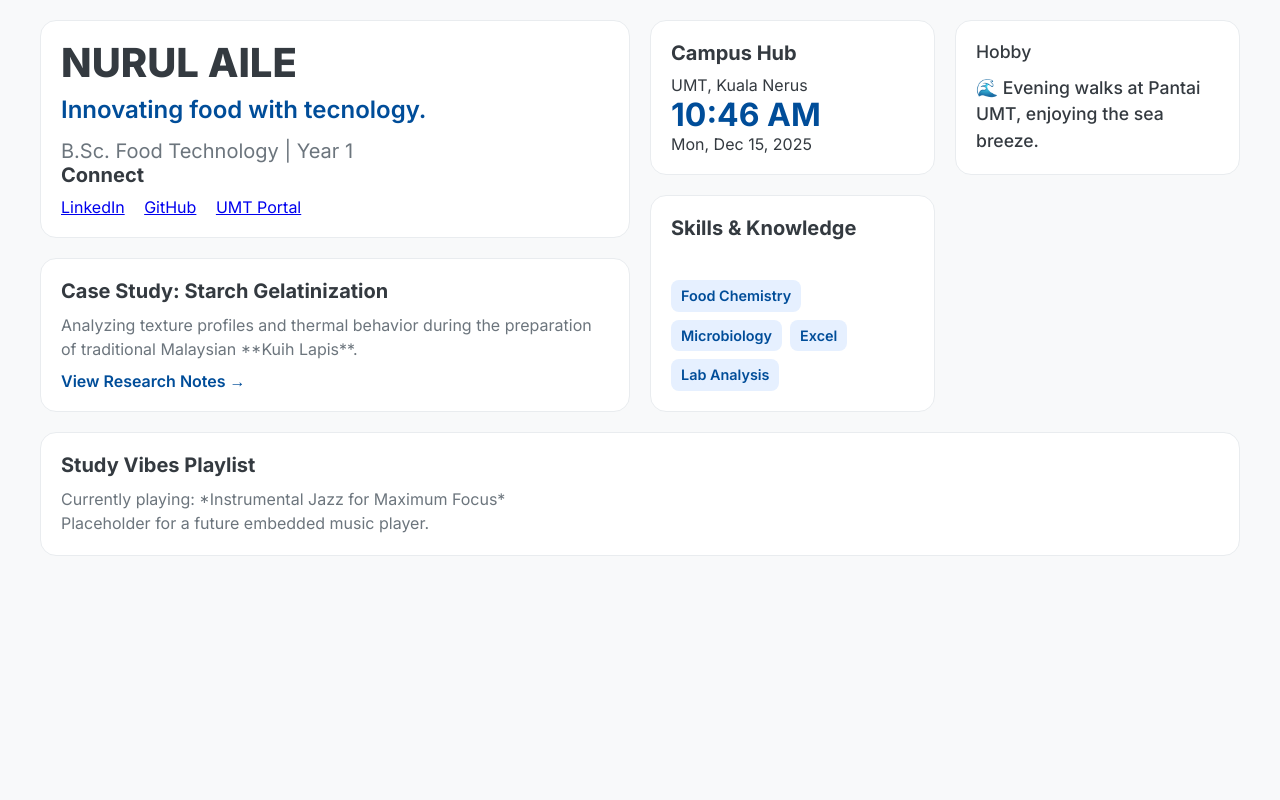
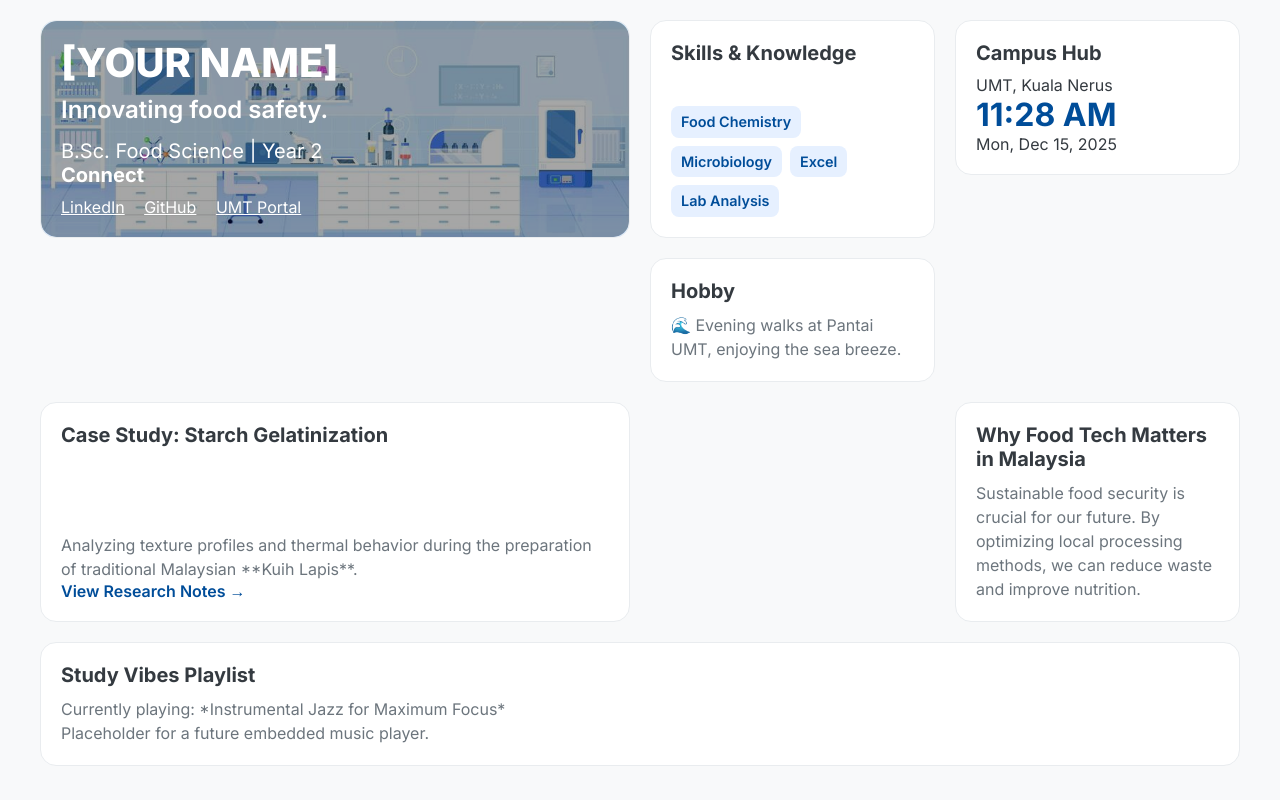
Before and after one commit to nurul755/nurul755.github.io, a plain HTML site: page index.html in a window 1280 px wide. Drawn offline with Linux system fonts and the light colour scheme.

Commit message:
Added reflection card, Spotify playlist and background image.

```diff
--- a/index.html
+++ b/index.html
@@ -3,17 +3,17 @@
 <head>
     <meta charset="UTF-8">
     <meta name="viewport" content="width=device-width, initial-scale=1.0">
-    <title>Student Bento Landing Page - NURUL AILE </title>
+    <title>Student Bento Landing Page - [YOUR NAME]</title>
     <link href="https://fonts.googleapis.com/css2?family=Inter:wght@100..900&display=swap" rel="stylesheet">
     <style>
         /* CSS Reset and Variables */
         :root {
-            --color-background: #F8F9FA; /* Soft light grey/off-white */
-            --color-card-bg: #FFFFFF;    /* Pure white */
-            --color-text-primary: #343A40; /* Dark grey */
-            --color-text-secondary: #6C757D; /* Medium grey */
+            --color-background: #F8F9FA;
+            --color-card-bg: #FFFFFF;
+            --color-text-primary: #343A40;
+            --color-text-secondary: #6C757D;
             --color-accent: #004D99;     /* Deep Ocean Blue (UMT Theme) */
-            --color-light-accent-bg: #E6F0FF; /* Very light version of accent for subject tags */
+            --color-light-accent-bg: #E6F0FF;
             --border-radius-large: 16px;
             --spacing-unit: 20px;
         }
@@ -37,10 +37,10 @@
         /* --- Bento Grid Layout --- */
         .bento-container {
             width: 100%;
-            max-width: 1200px; /* Max width for desktop grid */
+            max-width: 1200px;
             display: grid;
-            grid-template-columns: repeat(4, 1fr); /* Desktop: 4 equal columns */
-            grid-template-rows: auto auto auto; /* 3 main rows */
+            grid-template-columns: repeat(4, 1fr);
+            grid-template-rows: auto auto auto auto;
             gap: var(--spacing-unit);
             align-content: start;
         }
@@ -49,7 +49,7 @@
             background-color: var(--color-card-bg);
             border-radius: var(--border-radius-large);
             padding: var(--spacing-unit);
-            border: 1px solid #E9ECEF; /* Subtle border */
+            border: 1px solid #E9ECEF;
             transition: transform 0.3s ease, box-shadow 0.3s ease;
             display: flex;
             flex-direction: column;
@@ -57,8 +57,9 @@
         }
 
         .bento-card:hover {
-            transform: translateY(-2px);
-            box-shadow: 0 4px 15px rgba(0, 0, 0, 0.05);
+            transform: scale(1.02);
+            box-shadow: 0 8px 20px rgba(0, 0, 0, 0.08);
+            z-index: 10;
         }
 
         .card-title {
@@ -86,58 +87,74 @@
         }
 
         /* --- Specific Card Sizing (Desktop) --- */
+        .card-profile { grid-column: span 2; grid-row: span 2; }
+        .card-location { grid-column: span 1; }
+        .card-hobby { grid-column: 3 / span 1; }
+        .card-reflection { grid-column: 4 / span 1; }
+        .card-tech-stack { grid-column: 3 / span 1; grid-row: 1 / span 2; }
+        .card-case-study { grid-column: 1 / span 2; }
+        .card-playlist { grid-column: 1 / -1; }
 
-        /* Card 1 (Profile): Large box (2x2) */
+
+        /* --- Styling for Profile Card with BG Image --- */
         .card-profile {
-            grid-column: span 2;
-            grid-row: span 2;
+            /* 1. Set the background image */
+            background-image: url('bg.jpg');
+            background-size: cover;
+            background-position: center;
+            color: #FFFFFF; /* Base text color for card */
+
+            position: relative;
+            overflow: hidden;
+            /* Remove the default card background color */
+            background-color: transparent;
         }
 
-        /* Card 2 (Location): Small box (1x1) */
-        .card-location {
-            grid-column: span 1;
+        /* 2. Add a dark overlay for better text contrast against the image */
+        .card-profile::before {
+            content: '';
+            position: absolute;
+            top: 0;
+            left: 0;
+            right: 0;
+            bottom: 0;
+            background: rgba(0, 0, 0, 0.35); /* 35% black overlay */
+            z-index: 1;
+            border-radius: var(--border-radius-large);
         }
 
-        /* Card 3 (Tech Stack): Medium box (1x2) */
-        .card-tech-stack {
-            grid-column: span 1;
-            grid-row: span 2;
+        /* 3. Ensure the content stays on top of the overlay */
+        .card-profile > div {
+            z-index: 2;
+            position: relative;
         }
 
-        /* Card 4 (Case Study): Medium box (2x1) */
-        .card-case-study {
-            grid-column: span 2;
+        /* 4. Ensure all specific text elements are white */
+        .card-profile .name,
+        .card-profile .tagline,
+        .card-profile .details,
+        .card-profile .social-links a,
+        .card-profile .card-title {
+            color: #FFFFFF !important; /* Overrides other color definitions */
         }
+        /* --- End of Profile Card BG Styling --- */
 
-        /* Card 5 (Hobby): Small box (1x1) */
-        .card-hobby {
-            grid-column: span 1;
-        }
-
-        /* Card 6 (Playlist): Wide box (4x1) */
-        .card-playlist {
-            grid-column: 1 / -1; /* Spans all columns */
-        }
-
-        /* Styling for Specific Cards */
+        /* General Styling for other cards */
         .card-profile .name {
             font-size: 2.5rem;
             font-weight: 800;
             line-height: 1.1;
-            color: var(--color-text-primary);
         }
 
         .card-profile .tagline {
             font-size: 1.5rem;
             font-weight: 600;
-            color: var(--color-accent); /* Tagline uses accent color */
             margin-top: 10px;
             margin-bottom: 15px;
         }
 
         .card-profile .details {
             font-size: 1.25rem;
-            color: var(--color-text-secondary);
         }
 
         .card-profile .social-links a {
@@ -158,7 +175,7 @@
         }
 
         .card-tech-stack li {
-            background-color: var(--color-light-accent-bg); /* Light accent background */
+            background-color: var(--color-light-accent-bg);
             color: var(--color-accent);
             padding: 5px 10px;
             border-radius: 8px;
@@ -166,45 +183,15 @@
             font-weight: 600;
         }
 
-        .card-case-study a {
-            display: inline-block;
-            margin-top: 10px;
-        }
-
-        .card-hobby p {
-            font-size: 1.1rem;
-            font-weight: 500;
-            color: var(--color-text-primary);
-        }
-
         /* --- Responsiveness (Mobile Layout) --- */
         @media (max-width: 768px) {
             .bento-container {
-                /* Mobile: Single column, cards stack vertically */
                 grid-template-columns: 1fr;
-                gap: 15px; /* Slightly smaller gap on mobile */
+                gap: 15px;
             }
-
-            /* Reset all grid spans to 1 for mobile stacking */
             .bento-card {
                 grid-column: span 1 !important;
                 grid-row: span 1 !important;
-            }
-
-            .card-profile .name {
-                font-size: 2rem;
-            }
-
-            .card-profile .tagline {
-                font-size: 1.2rem;
-            }
-
-            .card-location .time {
-                font-size: 1.5rem;
-            }
-
-            body {
-                padding: 15px;
             }
         }
     </style>
@@ -214,36 +201,18 @@
 
         <div class="bento-card card-profile">
             <div>
-                <h1 class="name">NURUL AILE</h1>
-                <p class="tagline">Innovating food with tecnology.</p>
+                <h1 class="name">[YOUR NAME]</h1>
+                <p class="tagline">Innovating food safety.</p>
                 <p class="details">
-                    <span class="program">B.Sc. Food Technology</span> |
-                    <span class="year">Year 1</span>
+                    <span class="program">B.Sc. Food Science</span> |
+                    <span class="year">Year 2</span>
                 </p>
             </div>
             <div class="social-links">
                 <p class="card-title">Connect</p>
-                <a href="#">LinkedIn</a>
-                <a href="#">GitHub</a>
-                <a href="#">UMT Portal</a>
-            </div>
-        </div>
-
-        <div class="bento-card card-location">
-            <div>
-                <p class="card-title">Campus Hub</p>
-                <p class="card-content">UMT, Kuala Nerus</p>
-            </div>
-            <div>
-                <p class="time">10:46 AM</p>
-                <p class="card-content">Mon, Dec 15, 2025</p>
-            </div>
-        </div>
-
-        <div class="bento-card card-hobby">
-            <p class="card-title">Hobby</p>
-            <div class="card-content">
-                <p>🌊 Evening walks at Pantai UMT, enjoying the sea breeze.</p>
+                <a href="#" target="_blank" rel="noopener noreferrer">LinkedIn</a>
+                <a href="#" target="_blank" rel="noopener noreferrer">GitHub</a>
+                <a href="#" target="_blank" rel="noopener noreferrer">UMT Portal</a>
             </div>
         </div>
 
@@ -259,11 +228,36 @@
             </div>
         </div>
 
+        <div class="bento-card card-location">
+            <div>
+                <p class="card-title">Campus Hub</p>
+                <p class="card-content">UMT, Kuala Nerus</p>
+            </div>
+            <div>
+                <p class="time">11:28 AM</p>
+                <p class="card-content">Mon, Dec 15, 2025</p>
+            </div>
+        </div>
+
+        <div class="bento-card card-hobby">
+            <p class="card-title">Hobby</p>
+            <div class="card-content">
+                <p>🌊 Evening walks at Pantai UMT, enjoying the sea breeze.</p>
+            </div>
+        </div>
+
         <div class="bento-card card-case-study">
             <p class="card-title">Case Study: Starch Gelatinization</p>
             <div class="card-content">
                 <p>Analyzing texture profiles and thermal behavior during the preparation of traditional Malaysian **Kuih Lapis**.</p>
                 <a href="#">View Research Notes &rarr;</a>
+            </div>
+        </div>
+
+        <div class="bento-card card-reflection">
+            <p class="card-title">Why Food Tech Matters in Malaysia</p>
+            <div class="card-content">
+                <p>Sustainable food security is crucial for our future. By optimizing local processing methods, we can reduce waste and improve nutrition.</p>
             </div>
         </div>
 
```
Also changed, not shown: bg.jpg (added).
